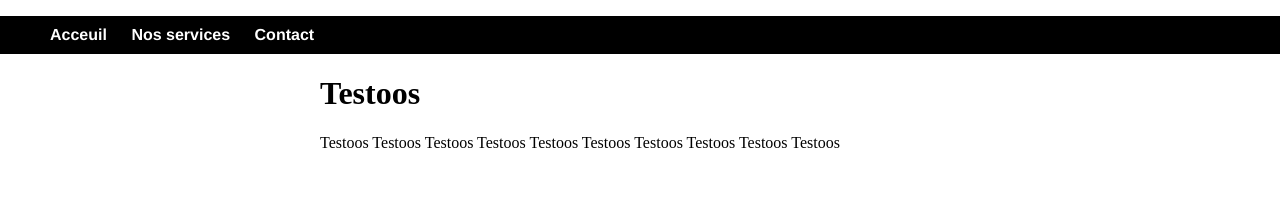
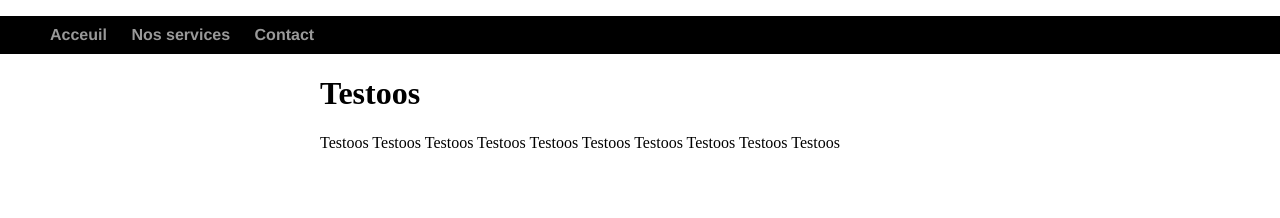
Before and after one commit to BobRendal/BobRendal.github.io, a Jekyll site: the page built from index.html, in a window 1280 px wide. Shown: the top 218 px of the page. Built offline with Jekyll 4.4.1, drawn with Linux system fonts in a browser that asks for light colours.

Commit message:
Update main.css

```diff
--- a/css/main.css
+++ b/css/main.css
@@ -26,10 +26,11 @@ nav ul li, footer ul li {
   background: #000000;
   padding: 10px 0; /* For clarity */
   margin: 0px
+  color: #FFFFFF
 }
 
 a {
     text-decoration: none;
-    color: #FFFFFF;
+    color: #999;
 }
 a:hover {
```
